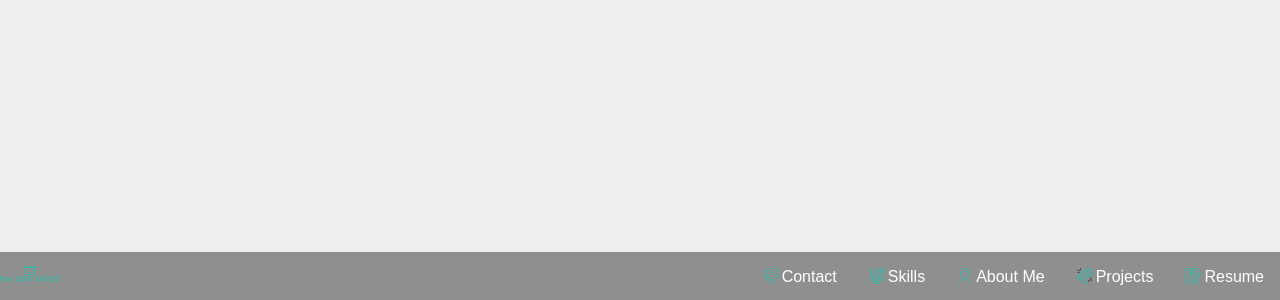
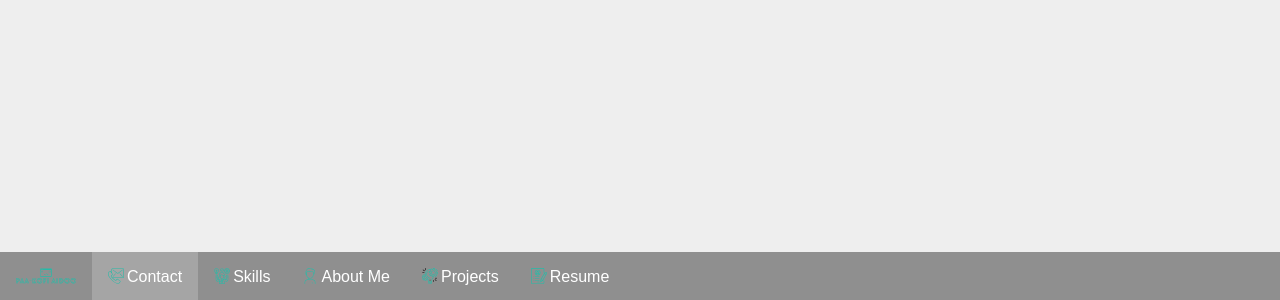
Before and after one commit to paakofiaidoo/Portfolio, a Next.js app: page /components/Nav in a window 1280 px wide. Shown: the part 500-800 px from the top of the page. Built offline with nearby package versions, Linux system fonts and the light colour scheme.

Commit message:
done with navbar

```diff
--- a/pages/components/Nav.js
+++ b/pages/components/Nav.js
@@ -44,20 +44,19 @@ const Nav = () => {
         styles.navbar
       }`}
     >
-      <span className={`logo ${styles.logo}`}>
-        <Image
-          className={`icon`}
-          src="/brand/vector/default-monochrome.svg"
-          alt="karibe Logo"
-          width={60}
-          height={60}
-        />{" "}
-      </span>
-
       <div className={`links  ${styles.links}`}>
         <>
+          <li className={`${isActive ? styles.isActive : ""}`}>
+            <Image
+              className={`icon`}
+              src="/brand/vector/default-monochrome.svg"
+              alt="karibe Logo"
+              width={60}
+              height={60}
+            />
+          </li>
           {nav.map(({ title, icon, isActive }, i) => (
-            <li>
+            <li className={`${isActive ? styles.isActive : ""}`}>
               <img src={icon} className={styles.linksIcon} alt={title} />
               <a href="#">{title}</a>
             </li>
```
